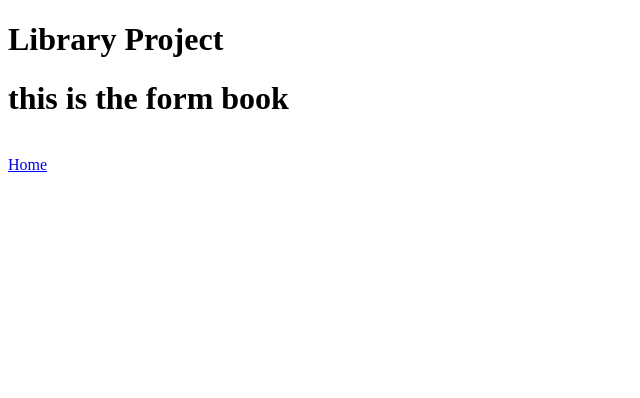
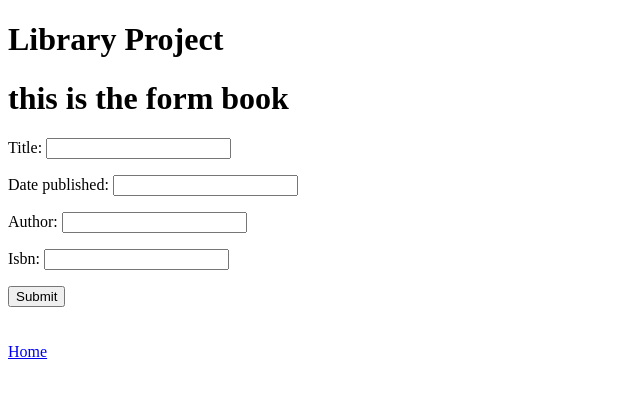
Before and after one commit to negarhasani1379-web/library_books, a Django app: a page that uses templates/books/book_form.html in a window 1280 px wide. Shown: the top 398 px of the page, without its empty margins (0-640 px from the left). Run offline with Django 5.2, Linux system fonts and the light colour scheme.

Commit message:
complete forms

```diff
--- /dev/null
+++ b/books/forms.py
@@ -0,0 +1,14 @@
+from django import forms
+from .models import Book
+
+class BookForm(forms.ModelForm):
+
+    class Meta:
+
+        model = Book
+
+        fields = ['title',
+                  'date_published',
+                  'author',
+                  'isbn',
+        ]
--- a/books/urls.py
+++ b/books/urls.py
@@ -5,7 +5,7 @@ urlpatterns = [
     path('', views.home, name='home'),
     path('book_list/',views.book_list, name='book_list'),
     path('book_detail/<int:id>/',views.book_detail, name = 'book_detail'),
-    path('bookـcreate_update/',views.book_create_update , name='form_book'),
+    path('bookـcreate_update/',views.book_create_update, name='book_form'),
 
 
 ]
--- a/books/views.py
+++ b/books/views.py
@@ -1,5 +1,6 @@
-from django.shortcuts import render
+from django.shortcuts import render, redirect
 from .models import Book
+from .forms import BookForm
 
 def home(request):
     return render(request,'books/home.html')
@@ -16,4 +17,14 @@ def book_detail(request,id):
     return render(request,'books/book_detail.html', context)
 
 def book_create_update(request):
-    return render(request,'books/book_form.html')
+
+    if request.method == 'POST':
+        form = BookForm(request.POST)
+
+        if form.is_valid():
+            form.save()
+            return redirect('book_list')
+    else:
+        form = BookForm()
+        context = {'form':form}
+        return render(request,'books/book_form.html', context)
--- a/templates/books/book_detail.html
+++ b/templates/books/book_detail.html
@@ -9,4 +9,6 @@
 <p>Author:{{ book.author }}</p>
 <p>Publish Date:{{ book.date_published }}</p>
 <p>ISBN:{{ book.isbn }}</p>
+<a href="{% url 'book_list'%}">back to list</a>
+<br>
 {% endblock %}
--- a/templates/books/book_form.html
+++ b/templates/books/book_form.html
@@ -5,4 +5,10 @@
 
 {% block content %}
 <h1>this is the form book</h1>
+<form method='POST'>
+    {% csrf_token %}
+    {{form.as_p}}
+    <button type='submit'>Submit</button>
+</form>
+<br>
 {% endblock %}
--- a/templates/books/home.html
+++ b/templates/books/home.html
@@ -9,6 +9,6 @@
 <br>
 <br>
 {% comment %} <a href="{% url 'book_detail'%}">details of books</a> {% endcomment %}
-<a href="{% url 'form_book'%}">forms of books</a>
+<a href="{% url 'book_form'%}">forms of books</a>
 
 {% endblock %}
```
Also changed, not shown: db.sqlite3, 1 other file.
